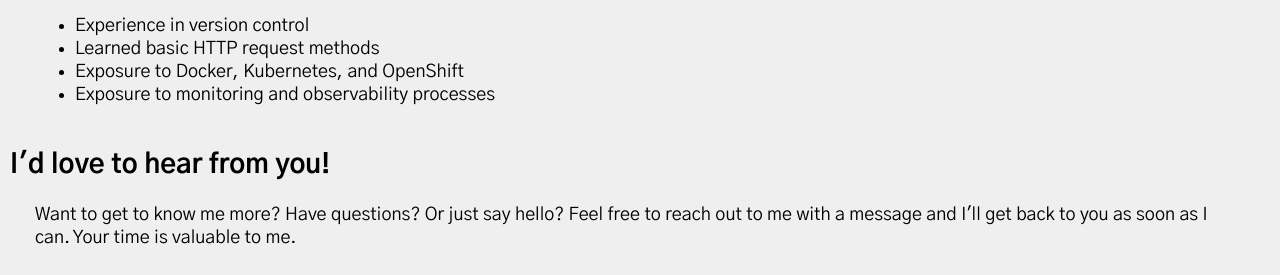
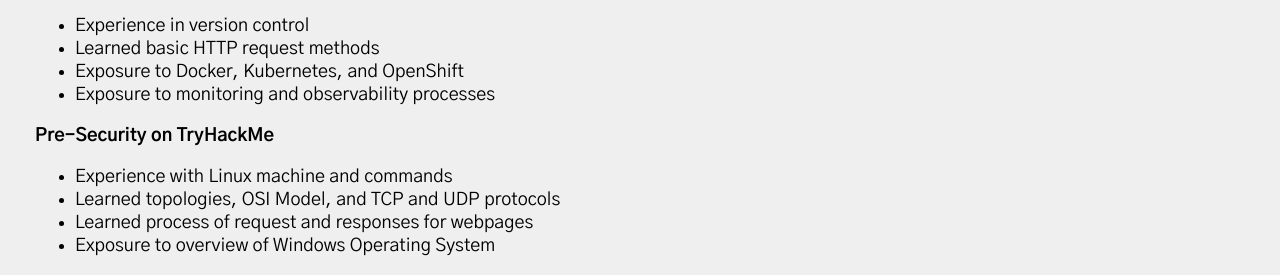
Before and after one commit to Aaron-Sol1z/aaron, a plain HTML site: page pages/about.html in a window 1280 px wide. Shown: the part 1192-1467 px from the top of the page. Drawn offline with Linux system fonts and the light colour scheme.

Commit message:
Added certificate

```diff
--- a/pages/about.html
+++ b/pages/about.html
@@ -84,6 +84,15 @@
                     <li>Exposure to monitoring and observability processes</li>
                 </ul>
             </div>
+            <div class="education-container">
+                <p>Pre-Security on TryHackMe</p>
+                <ul>
+                    <li>Experience with Linux machine and commands</li>
+                    <li>Learned topologies, OSI Model, and TCP and UDP protocols</li>
+                    <li>Learned process of request and responses for webpages</li>
+                    <li>Exposure to overview of Windows Operating System</li>
+                </ul>
+            </div>
         </div>
         <div class="contact-me">
             <h2>I'd love to hear from you!</h2>
```
